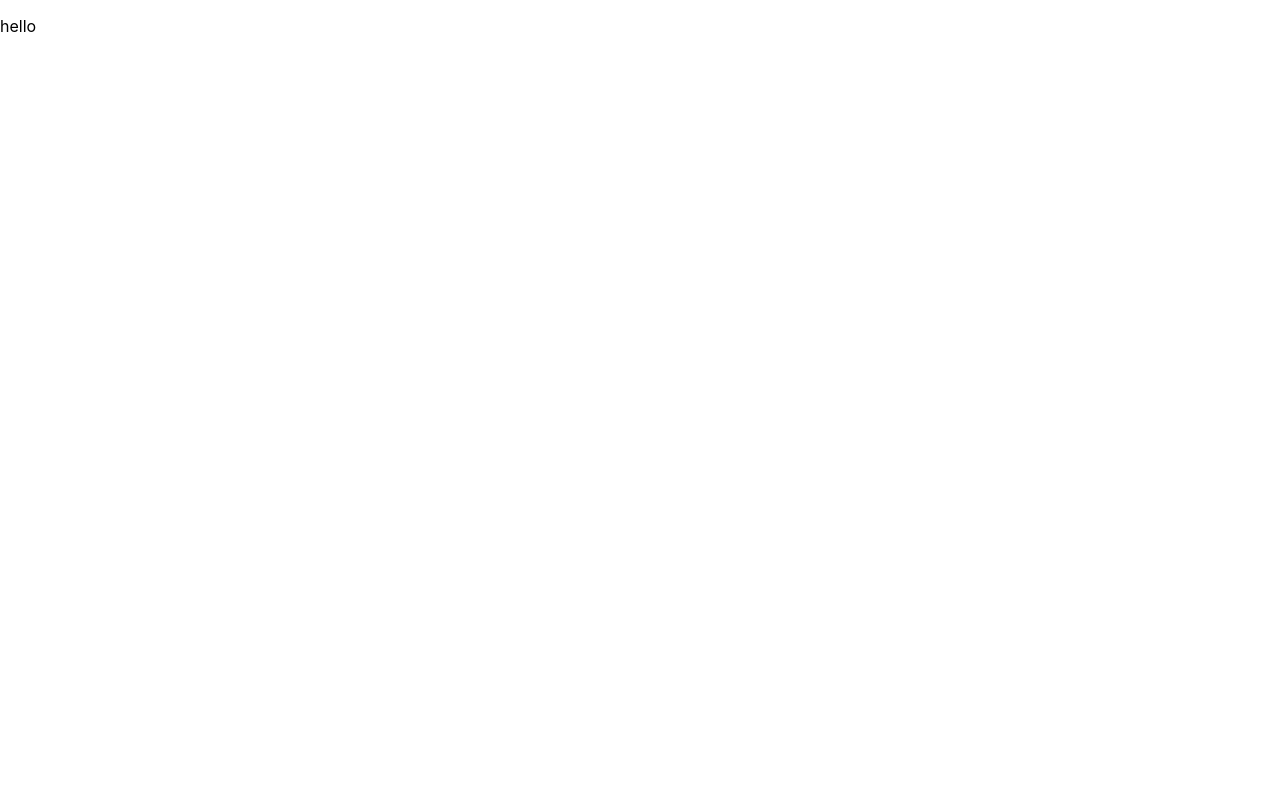
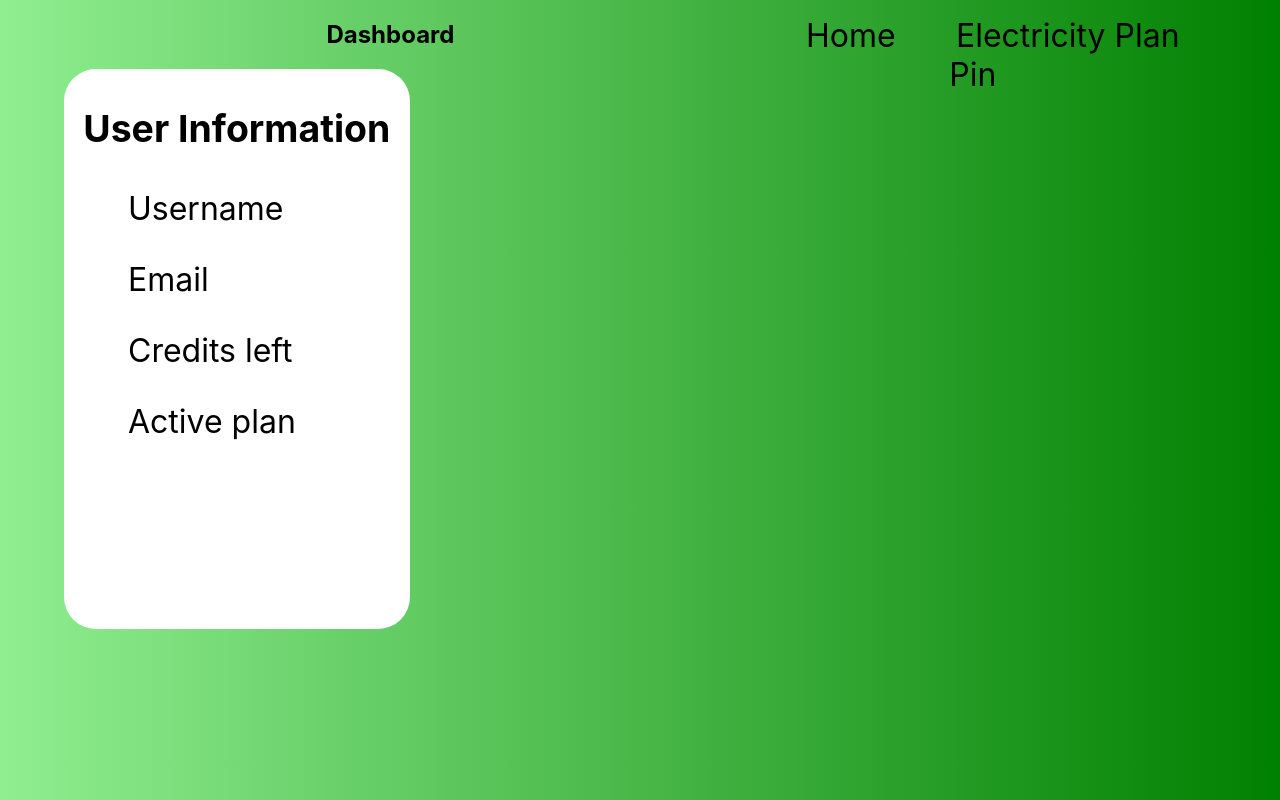
Before and after one commit to belemaaa/wpecs-fe, a React (Create React App) app: page /dash in a window 1280 px wide. Built offline with nearby package versions, Linux system fonts and the light colour scheme.

Commit message:
small progress

```diff
--- a/src/Pages/Create.css
+++ b/src/Pages/Create.css
@@ -4,39 +4,77 @@
     width: 80vh;
 }
 
+
+.section1{
+    width: 100vw;
+    height: 100vh;
+    display: flex;
+    justify-content: center;
+    align-items: center;
+}
+
+.formheader{
+    justify-content: center;
+    align-items: center;
+    display: flex;
+}
+
 .form2{
-    width: 70vw;
-    height: 90vh;
+    width: 40vw;
+    padding-bottom: 8vh;
+    height: auto;
     margin: auto;
     text-align: center;
     align-content: center;
-    box-shadow: 1px 2px 3px grey;
+    /* box-shadow: 1px 2px 3px grey; */
+    /* box-shadow: rgba(6, 24, 44, 0.4) 0px 0px 0px 2px, rgba(6, 24, 44, 0.65) 0px 4px 6px -1px, rgba(255, 255, 255, 0.08) 0px 1px 0px inset; */
+
+    box-shadow: rgba(0, 0, 0, 0.25) 0px 14px 28px, rgba(0, 0, 0, 0.22) 0px 10px 10px;
 
 }
+
 
 .form2 label{
     margin: auto;
     text-align: center;
-    font-size: 5vh;
+    font-size: 3vh;
     font-weight: bold;
 }
 
 .form2 input{
     padding-left: 4vh;
-    width: 68vw;
-    height: 7vh;
+    width: 20vw;
+    height: 5vh;
     margin: auto;
-    border-radius: 40vh;
+    border-radius: 0.8vw;
     box-sizing: border-box;
-    border: 1px 1px 1px lightgrey;
+    /* border: none; */
+    /* background-color: lightgray; */
+
+
 }
+
+
 .form2 button{
-    width: 30vw;
-    height: 9vh;
+    width: 10vw;
+    height: 5vh;
     border-radius: 30vh;
-    margin-top: 5vh;
-    background-color: purple;
-    font-size: 5vh;
+    margin-top: 2vh;
+    background-color: teal;
+    font-size: 2.5vh;
     color: white;
     border: none;
+    transition: .3s ease-out;
 }
+/* form button hover block */
+
+
+.form2 button:hover{
+    width: 10.5vw;
+    height: 5.5vh;
+    transition: .3s ease-out;
+    background-color: white;
+    color: teal;
+    outline: solid teal 2px;
+
+}
--- a/src/Pages/Create.jsx
+++ b/src/Pages/Create.jsx
@@ -1,40 +1,52 @@
 import React from 'react'
 import './Create.css'
+import { Link } from 'react-router-dom'
 
 const Create = () => {
+
+
+
   return (
+
+
     <div className='Signup'>
-    <div className='form2Holder'>
-         <form className='form2'>
+      <div className='form2Holder'>
+        <section className='section1'>
+
+          <form className='form2'>
+
+            <label className="formheader">  <h1>Create your account</h1> </label>
+
             <label>Name </label>
-
-            <input placeholder='Input your first name' name='' type='text' >
+            <br></br>
+            <input placeholder='eg: John Doe' name='' type='text' >
             </input><br></br>
 
             <label> Phone Number </label>
-
-            <input placeholder='Input your phone Number' name='' type='tel' >
+            <br />
+            <input placeholder='eg: +23491234567887' name='' type='tel' >
             </input><br></br>
 
             <label> House Address</label>
-
-            <input placeholder='Input your house address' name='' type='text' >
+            <br />
+            <input placeholder='eg: 23 Adebayo lane, Texas.' name='' type='text' >
             </input><br></br>
 
             <label>Email</label>
-
-            <input placeholder='Input your email' name='' type='email' >
+            <br />
+            <input placeholder='eg: someone@gmail.com' name='' type='email' >
             </input><br></br>
 
             <label> Password</label>
-
-            <input placeholder='Input your password' name='' type='password' >
+            <br />
+            <input placeholder='' name='' type='password' >
             </input><br></br>
 
+            <Link to='/Login'><button>Sign up</button></Link>
+          </form>
+        </section>
+      </div>
 
-            <button>Submit</button>
-         </form>
-         </div>
     </div>
   )
 }
--- a/src/Pages/ElectricityPlan.jsx
+++ b/src/Pages/ElectricityPlan.jsx
@@ -1,25 +1,20 @@
 import React from 'react'
+import './ElectricityPlan.css'
 import { useEffect } from 'react'
 
 const ElectricityPlan = () => {
 
-  const electricInfo = 'These are our various plans'
 
-  const listPrices = ['$100', '$150', ]
 
-  const units = [200, 300, 400, 500, 600, 700]
 
 
   return (
     <div className='ElectricityPlan'>
         <h1>
-          {electricInfo}
+          Choose the plan
         </h1>
         <div className='planInfo'>
-          <ul>
-            <li>{units}</li><br></br>
-            <li>{listPrices}</li>
-          </ul>
+
 
         </div>
     </div>
--- a/src/Pages/Home.css
+++ b/src/Pages/Home.css
@@ -0,0 +1,37 @@
+.UserPage{
+    width: auto;
+    height: auto;
+    /* background-color: red; */
+    display: flex;
+}
+
+
+.dashboard{
+    width: 100vw;
+    height: 100vh;
+    /* background-color: #00AB66; */
+    background-image: linear-gradient(to left, green , lightgreen);
+    text-align: center;
+    padding-left: 5vw;
+}
+
+.contents{
+    width: 27vw;
+    height: 70vh;
+    background-color: white;
+    border-radius: 2.5vw;
+    float: left;
+    font-size: 4vh;
+    text-align: center;
+
+}
+
+
+
+.contents p{
+    display: list-item;
+    list-style-type: none;
+    font-size: 4vh;
+    text-align: left;
+    margin-left: 5vw;
+}
--- a/src/Pages/Home.jsx
+++ b/src/Pages/Home.jsx
@@ -1,4 +1,5 @@
 import React from 'react'
+import './Home.css'
 import ElectricityPlan from './ElectricityPlan'
 import Pin from './Pin'
 import Create from './Create'
@@ -16,7 +17,26 @@ const Home = () => {
   return (
 
     <div className='UserPage'>
-        <p>hello</p>
+
+        <div className='dashboard'>
+          <Header />
+
+          <h2>Dashboard</h2>
+
+
+          <div className='contents'>
+
+            <h3>User Information</h3>
+
+             <p>Username</p>
+             <p>Email</p>
+             <p>Credits left</p>
+             <p>Active plan</p>
+
+
+        </div>
+        </div>
+
 
     </div>
   )
--- a/src/Pages/LandingPage.css
+++ b/src/Pages/LandingPage.css
@@ -1,4 +1,45 @@
 .LandingPage{
     margin: auto;
+    /* text-align: center; */
+}
+.landinginfo{
+    width: 60vw;
+    height: 5vh;
+    margin-bottom: 5vh;
+    padding-left: 3vw;
+    color: darkgreen;
+
+}
+.holster{
+    width: 100vw;
+    height: 90vh;
+    margin: auto;
+    background-color: #128f6a;
+    /* background-image: url('./tl.png') ; */
+    background-repeat: no-repeat;
+    box-sizing: border-box;
     text-align: center;
 }
+.buttonHolder{
+    width: 20vw;
+    height: 7vh;
+    /* background-color: white; */
+    margin: auto;
+    display: flex;
+}
+.buttonHolder button{
+    width: 16vw;
+    height: 7vh;
+    background-color: white;
+    border-radius: 10vw;
+    border: none;
+    font-size: 3vh;
+    margin: auto;
+}
+.moreInfo{
+    width: 80vw;
+    height: 60vh;
+    /* background-color: red; */
+    margin: auto;
+    /* background-image: url('./tl.png'); */
+}
--- a/src/Pages/LandingPage.jsx
+++ b/src/Pages/LandingPage.jsx
@@ -1,7 +1,12 @@
+
 import React from 'react'
 import './LandingPage.css'
 import Home from './Home'
+import { Link } from 'react-router-dom'
+
 const LandingPage = () => {
+
+
 
 
 
@@ -9,12 +14,27 @@ const LandingPage = () => {
   return (
 
     <div className='LandingPage'>
+        <div className='landinginfo'>
 
-        <h1>Shallipopi who go mount us</h1>
+        <h1>AmpSmart Solutions</h1>
+
+        </div>
+
+        <div className='holster'>
+          <h1>Information them things</h1>
+
+          <div className='moreInfo'>
+          </div>
 
         <div className='buttonHolder'>
-            <button className='button1'>Login</button>
-            <button className='button2 '> Sign up</button>
+           <Link to='/Create'> <button> Get Started </button></Link>
+
+        </div>
+
+
+        </div>
+
+        <div className=''>
 
         </div>
 
--- a/src/Pages/Login.css
+++ b/src/Pages/Login.css
@@ -4,32 +4,46 @@
     margin: auto;
 
 }
+
+.section2{
+    width: 100vw;
+    height: 100vh;
+    justify-content: center;
+    align-items: center;
+    display: flex;
+}
+
 .formm{
     margin: auto;
-    height: 60vh;
+    height: 50vh;
+    width: 30vw;
+    padding-top: 4vh;
+    box-sizing: border-box;
     align-content: center;
     text-align: center;
     box-shadow: 1vh 2vh 3vh grey;
 }
 .formm input{
     margin: auto;
-    width: 50vw;
-    height: 8vh;
-    border-radius: 20vh;
+    width: 15vw;
+    height: 6vh;
+    border-radius: 2vh;
     padding-left: 4vh;
     box-sizing: border-box;
 }
 .formm label{
     margin: auto;
-    font-size: 5vh;
+    font-size: 3vh;
     text-decoration: solid;
 }
 .formm button{
-    width: 10vw;
-    border-radius: 40vh;
-    background-color: purple;
+    width: 8vw;
+    align-items: center;
+    text-align: center;
+    border-radius: 10vh;
+    background-color: #008080;
     border: none;
-    font-size: 3vh;
+    font-size: 2vh;
     text-decoration: solid;
     color: white;
 }
@@ -40,5 +54,11 @@
 .welcome{
     text-align: center;
     font-size: 6vh;
-    color: purple;
+    color: #008080;
 }
+
+
+a {
+    text-decoration: #008080;
+    color: #008080;
+}
--- a/src/Pages/Login.jsx
+++ b/src/Pages/Login.jsx
@@ -1,6 +1,5 @@
 import React from 'react'
 import './Login.css'
-
 import { Link } from 'react-router-dom'
 import { useState, useEffect } from 'react'
 import { useNavigate } from 'react-router-dom'
@@ -23,7 +22,7 @@ const Login = () => {
 
 
 
-    const welcome = ' PECS (Prepaid Electricity Consumption System)'
+    const welcome = ' Login'
 
 
 
@@ -31,12 +30,14 @@ const Login = () => {
   return (
 
     <div className='Logins'>
-
+         <section className='section2'>
         <div className='formHolder'>
             <h1 className='welcome'>{welcome}</h1>
 
 
             <form  className='formm' onSubmit={handleSubmit}>
+
+
 
                 <label>Email</label><br></br>
                 <input placeholder='Input your Email' type='email' name='email' onChange={e => setEmail(e.target.value)} >
@@ -46,13 +47,13 @@ const Login = () => {
                 <input placeholder='Input your password' type='password' name='password' onChange={e => setPassword(e.target.value)} >
                 </input>
                 <p className='warning'>{}</p>
-                <button type='submit'><p>Submit</p></button>
-                <p>Input your email and password to sign into your account.</p>
-                <p>Don't have an account?<Link to='/Create'>Signup</Link> </p>
+                <Link to='/dash'><button type='submit'><p>Login</p></button></Link>
+                {/* <p>Input your email and password to sign into your account.</p> */}
+                <p className='last1'>Don't have an account?<Link to='/Create'> Signup</Link> </p>
             </form>
 
         </div>
-
+        </section>
 
     </div>
 
--- a/src/components/Header.css
+++ b/src/components/Header.css
@@ -0,0 +1,32 @@
+.headerLinks{
+    width: 40vw;
+    height: 8vh;
+    text-align: center;
+    margin: auto;
+    text-decoration: none;
+    color: black;
+    /* background-color: white; */
+    font-size: 4vh;
+    padding-top: 2vh;
+    box-sizing: border-box;
+    float: right;
+    margin-right: 4vw;
+    /* margin-bottom: 5vh; */
+}
+
+.headerLinks ul{
+    display: inline;
+    text-decoration: none;
+    margin: auto;
+    height: 5vh;
+    width: 10vw;
+}
+
+.headerLinks li{
+    display: inline;
+    text-decoration: none;
+    color: black;
+    margin: 2vw;
+    border-radius: 0.2vw;
+
+}
--- a/src/components/Header.jsx
+++ b/src/components/Header.jsx
@@ -10,7 +10,7 @@ const Header = () => {
     <div className='header'>
       <div className='headerLinks'>
           <ul>
-          <Link to='/'>  <li> User </li></Link>
+          <Link to='/dash'>  <li> Home </li></Link>
            <Link to='/ElectricityPlan'> <li>Electricity Plan</li></Link>
            <Link to='/Pin'> <li>Pin</li></Link>
 
```
Also changed, not shown: images/tl.png (added).
